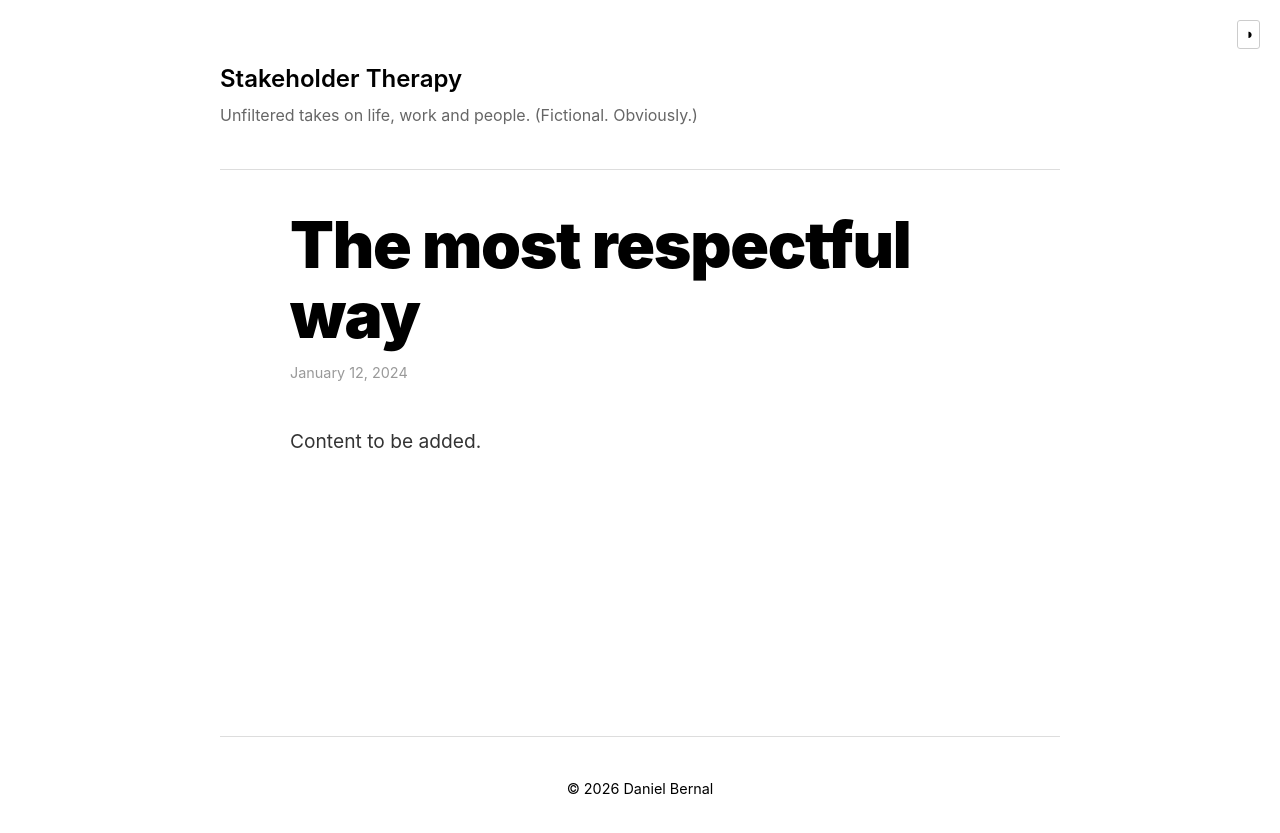
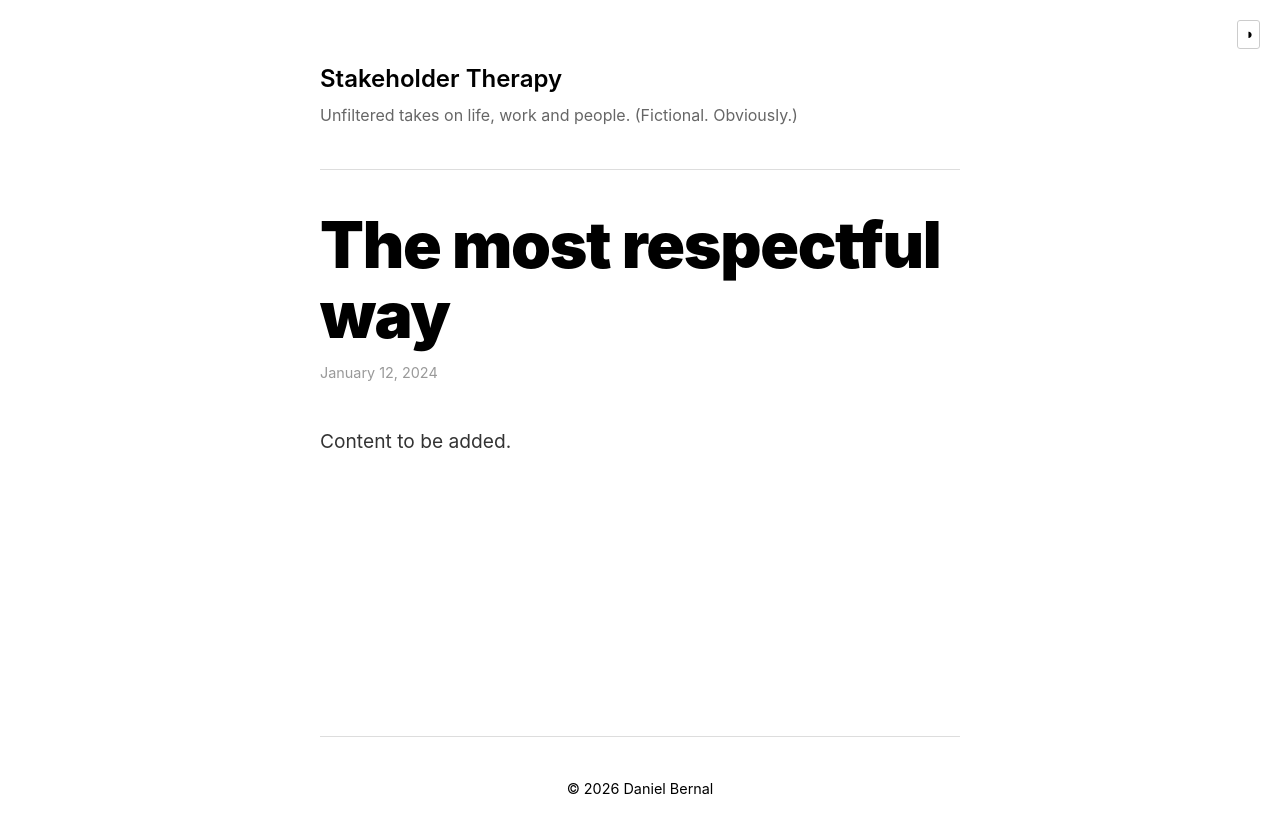
Before and after one commit to afterxleep/stakeholdertherapy.com, a Jekyll site: the page built from _posts/2024-01-12-the-most-respectful-way.md, in a window 1280 px wide. Shown: the top 833 px of the page. Built offline with Jekyll 4.4.1, drawn with Linux system fonts in a browser that asks for light colours.

Commit message:
Make post pages use 700px width for entire container including header/footer

```diff
--- a/_layouts/default.html
+++ b/_layouts/default.html
@@ -135,6 +135,11 @@
       min-height: 100vh;
       display: flex;
       flex-direction: column;
+    }
+
+    /* Post pages use 700px width for everything */
+    .layout-post .container {
+      max-width: 700px;
     }
 
     /* Header */
@@ -307,8 +312,7 @@
 
     /* Post Page */
     .post {
-      max-width: 700px;
-      margin: 0 auto;
+      max-width: 100%;
     }
 
     .post h1 {
@@ -471,7 +475,7 @@
     gtag('config', 'G-LF75DW84RV');
   </script>
 </head>
-<body>
+<body class="layout-{{ page.layout }}">
   <button class="theme-toggle" onclick="toggleTheme()">○</button>
   <div class="container">
     <header>
```
